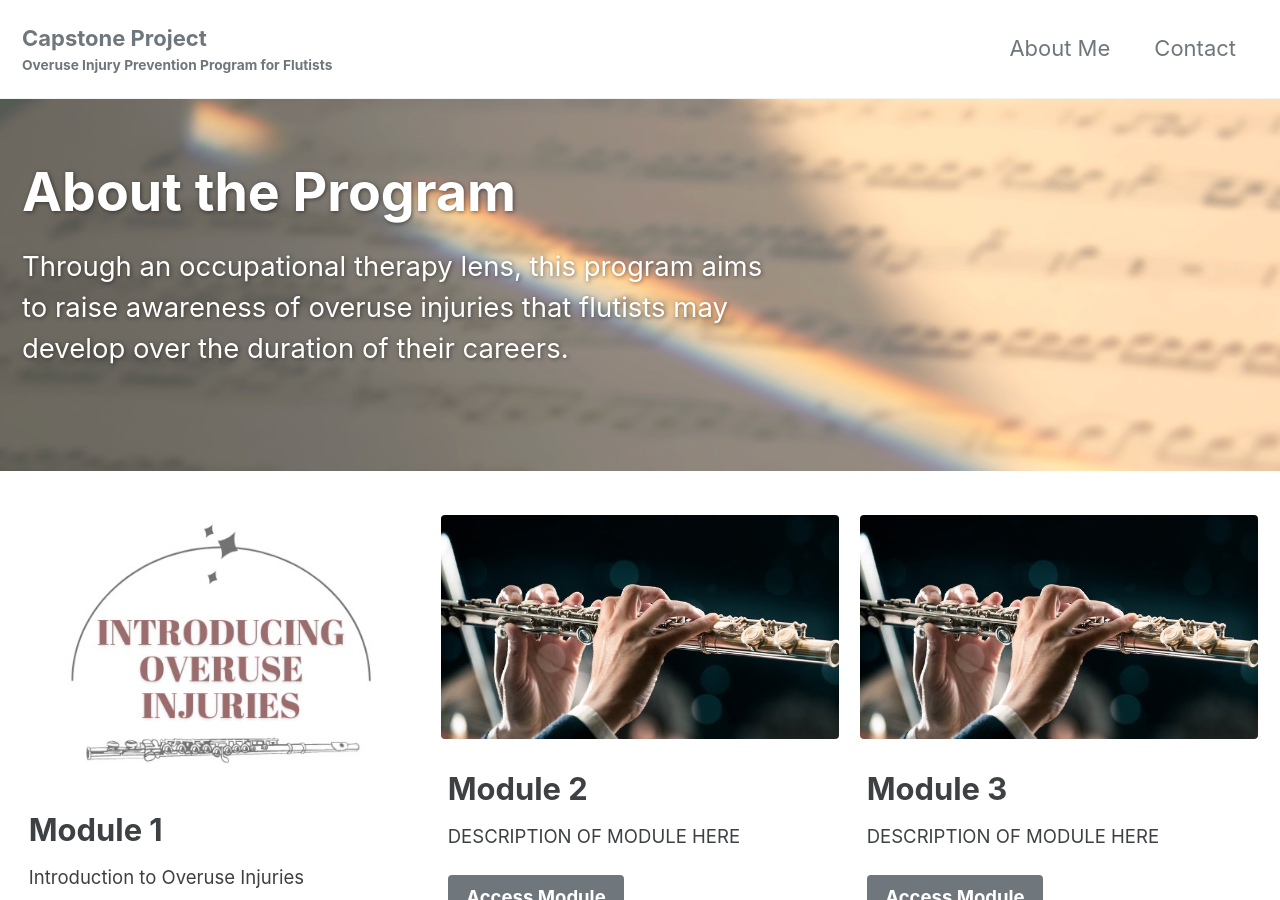
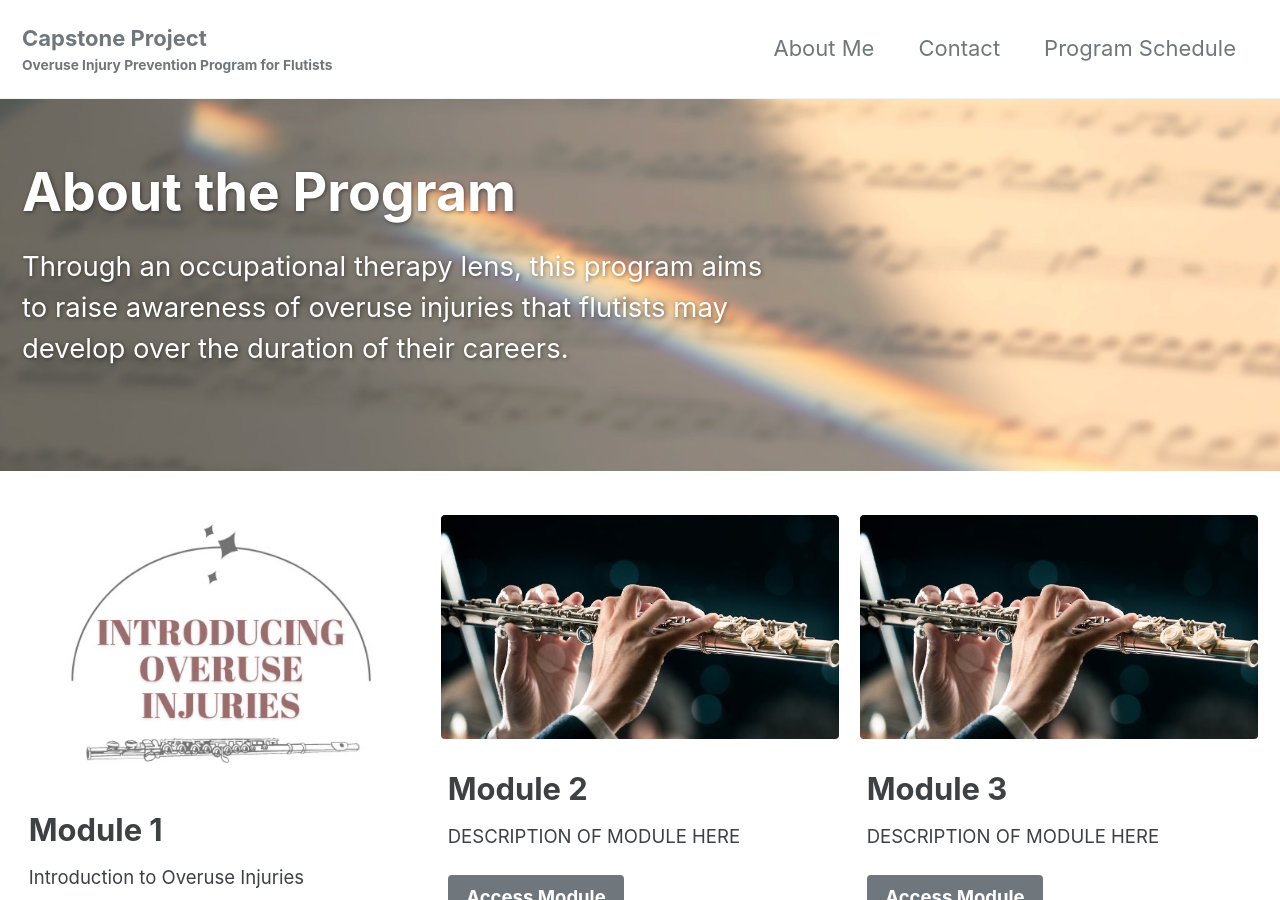
Before and after one commit to jkimOTD/old_site, a Jekyll site: the page built from index.html, in a window 1280 px wide and 900 px high. Built offline with Jekyll 4.4.1, drawn with Linux system fonts in a browser that asks for light colours; cached includes are drawn as plain includes; the list of posts is cut into pages by our own code.

Commit message:
Added program schedule and title

```diff
--- a/_data/navigation.yml
+++ b/_data/navigation.yml
@@ -4,6 +4,8 @@ main:
     url: /about/
   - title: "Contact"
     url: /year-archive/
+  - title: "Program Schedule"
+    url: /program-schedule/
   # - title: "Sample Collections"
   #   url: /collection-archive/
   # - title: "Sitemap"
```
